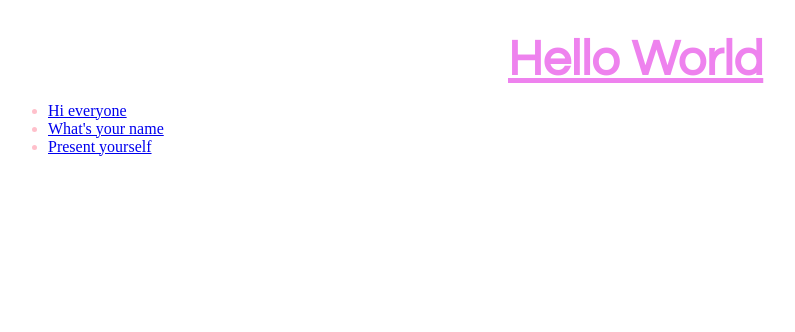
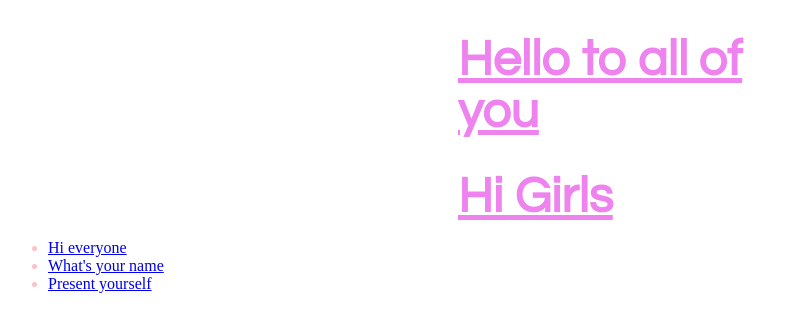
Before and after one commit to chiara999/WebProjectGirls, a plain HTML site: page Index.Html in a window 1280 px wide. Shown: the whole page, without its empty margins (0-795 px from the left). Drawn offline with Linux system fonts and the light colour scheme.

Commit message:
Trial
see if it works

```diff
--- a/Index.Html
+++ b/Index.Html
@@ -5,10 +5,17 @@
     <title>First site</title>
       <link rel="stylesheet" type="text/css" href="CSS/styles.css"
 </head>
+</html>
 
 <body>
   <header>
-    <h1>Hello World</h1>
+    <h1>Hello to all of you</h1>
+  </body>
+</p1>
+
+<body>
+  <header>
+    <h1>Hi Girls</h1>
     <ul>
         <li><a href='#'>Hi everyone</a></li>
         <li><a href='#'>What's your name</a></li>
--- a/css/styles.css
+++ b/css/styles.css
@@ -2,6 +2,16 @@ h1 {
   color: violet;
   font-family: 'Century Gothic', sans-serif;
   font-size: 50px;
+  text-decoration: underline;
+  margin-left: 450px;
+  margin-right: 450px;
+  margin-bottom: 5px;
+}
+
+p1 {
+  color: red;
+  font-family: 'Century Gothic', sans-serif;
+  font-size: 20px;
   text-decoration: underline;
   margin-left: 500px;
   margin-right: 500px;
```
Also changed, not shown: 1 other file.
